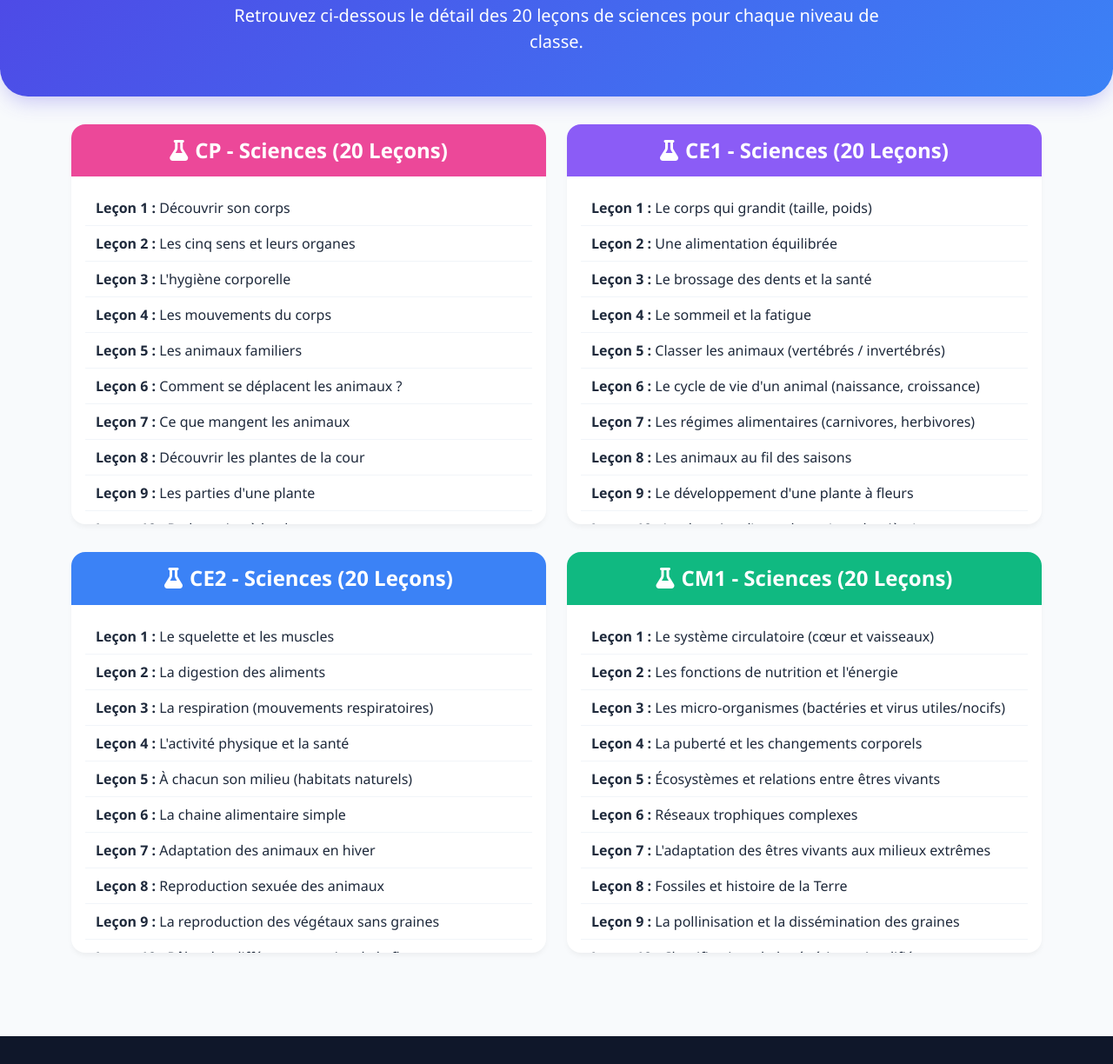
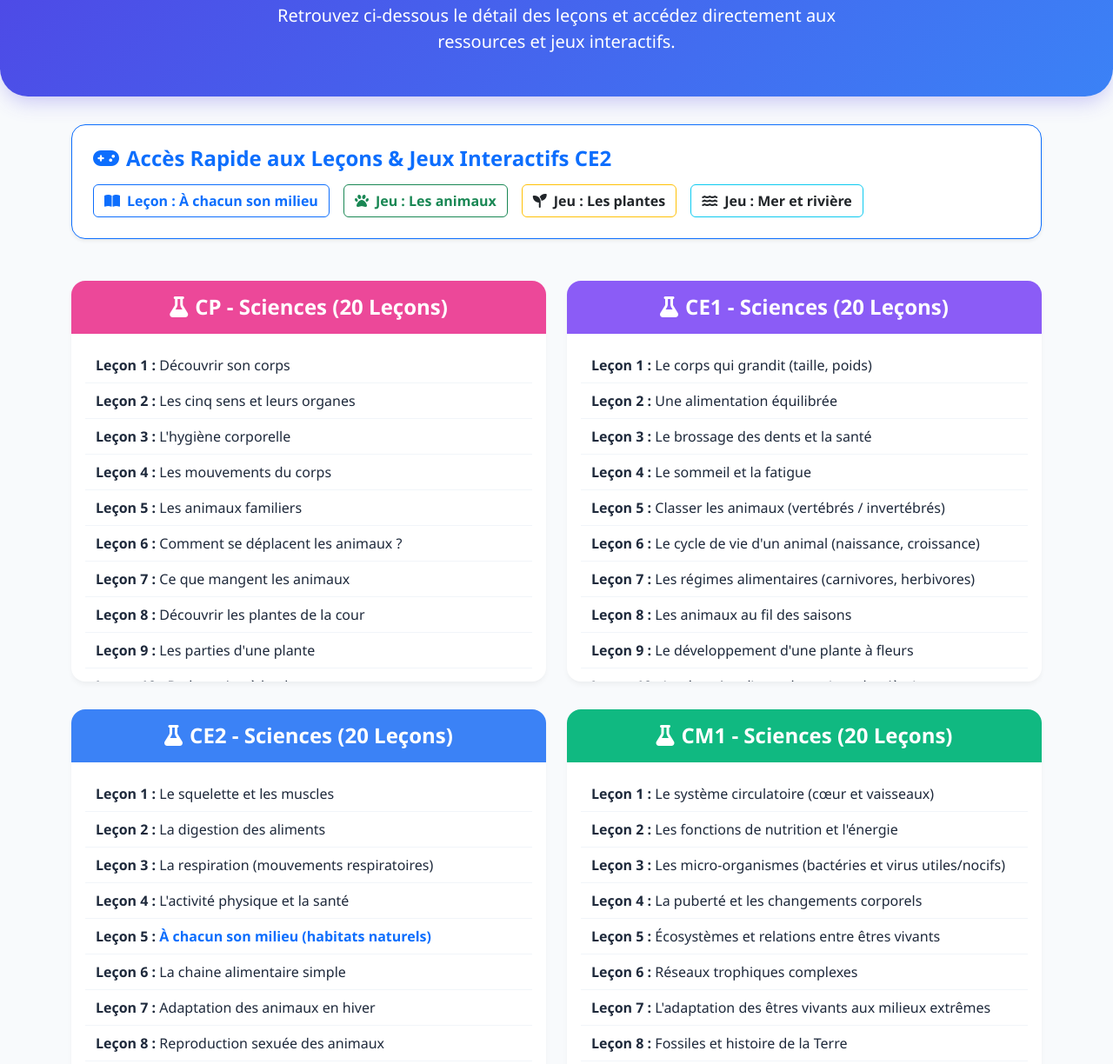
Before and after one commit to christineteacher-star/CE2, a plain HTML site: page index.html in a window 1280 px wide. Shown: the part 175-1399 px from the top of the page at 87% size. Drawn offline with nearby package versions, Linux system fonts and the light colour scheme.

Commit message:
Update lesson details and add interactive links

```diff
--- a/index.html
+++ b/index.html
@@ -69,14 +69,28 @@
     <header class="hero-section text-center">
         <div class="container">
             <h1 class="display-5 fw-bold mb-3">Programme de Sciences : CP, CE1, CE2, CM1</h1>
-            <p class="lead mb-0 col-lg-8 mx-auto">Retrouvez ci-dessous le détail des 20 leçons de sciences pour chaque niveau de classe.</p>
+            <p class="lead mb-0 col-lg-8 mx-auto">Retrouvez ci-dessous le détail des leçons et accédez directement aux ressources et jeux interactifs.</p>
         </div>
     </header>
 
     <!-- Main Content -->
     <main class="container">
+        <!-- Section Accès rapide aux jeux et leçons clés -->
+        <div class="row mb-5">
+            <div class="col-12">
+                <div class="card border-primary shadow-sm rounded-4 p-4 bg-white">
+                    <h3 class="h4 fw-bold text-primary mb-3"><i class="fas fa-gamepad me-2"></i>Accès Rapide aux Leçons & Jeux Interactifs CE2</h3>
+                    <div class="d-flex flex-wrap gap-3">
+                        <a href="a_chacun_son_milieu.html" class="btn btn-outline-primary fw-bold"><i class="fas fa-book-open me-2"></i>Leçon : À chacun son milieu</a>
+                        <a href="jeu_animaux.html" class="btn btn-outline-success fw-bold"><i class="fas fa-paw me-2"></i>Jeu : Les animaux</a>
+                        <a href="jeu_plantes.html" class="btn btn-outline-warning fw-bold text-dark"><i class="fas fa-seedling me-2"></i>Jeu : Les plantes</a>
+                        <a href="jeu_mer_riviere.html" class="btn btn-outline-info fw-bold text-dark"><i class="fas fa-water me-2"></i>Jeu : Mer et rivière</a>
+                    </div>
+                </div>
+            </div>
+        </div>
+
         <div class="row">
-
             <!-- CP -->
             <div class="col-lg-6">
                 <div class="level-card">
@@ -155,7 +169,7 @@
                             <li class="lesson-item"><strong>Leçon 2 :</strong> La digestion des aliments</li>
                             <li class="lesson-item"><strong>Leçon 3 :</strong> La respiration (mouvements respiratoires)</li>
                             <li class="lesson-item"><strong>Leçon 4 :</strong> L'activité physique et la santé</li>
-                            <li class="lesson-item"><strong>Leçon 5 :</strong> À chacun son milieu (habitats naturels)</li>
+                            <li class="lesson-item"><strong>Leçon 5 :</strong> <a href="a_chacun_son_milieu.html" class="text-decoration-none fw-bold">À chacun son milieu (habitats naturels)</a></li>
                             <li class="lesson-item"><strong>Leçon 6 :</strong> La chaine alimentaire simple</li>
                             <li class="lesson-item"><strong>Leçon 7 :</strong> Adaptation des animaux en hiver</li>
                             <li class="lesson-item"><strong>Leçon 8 :</strong> Reproduction sexuée des animaux</li>
```
